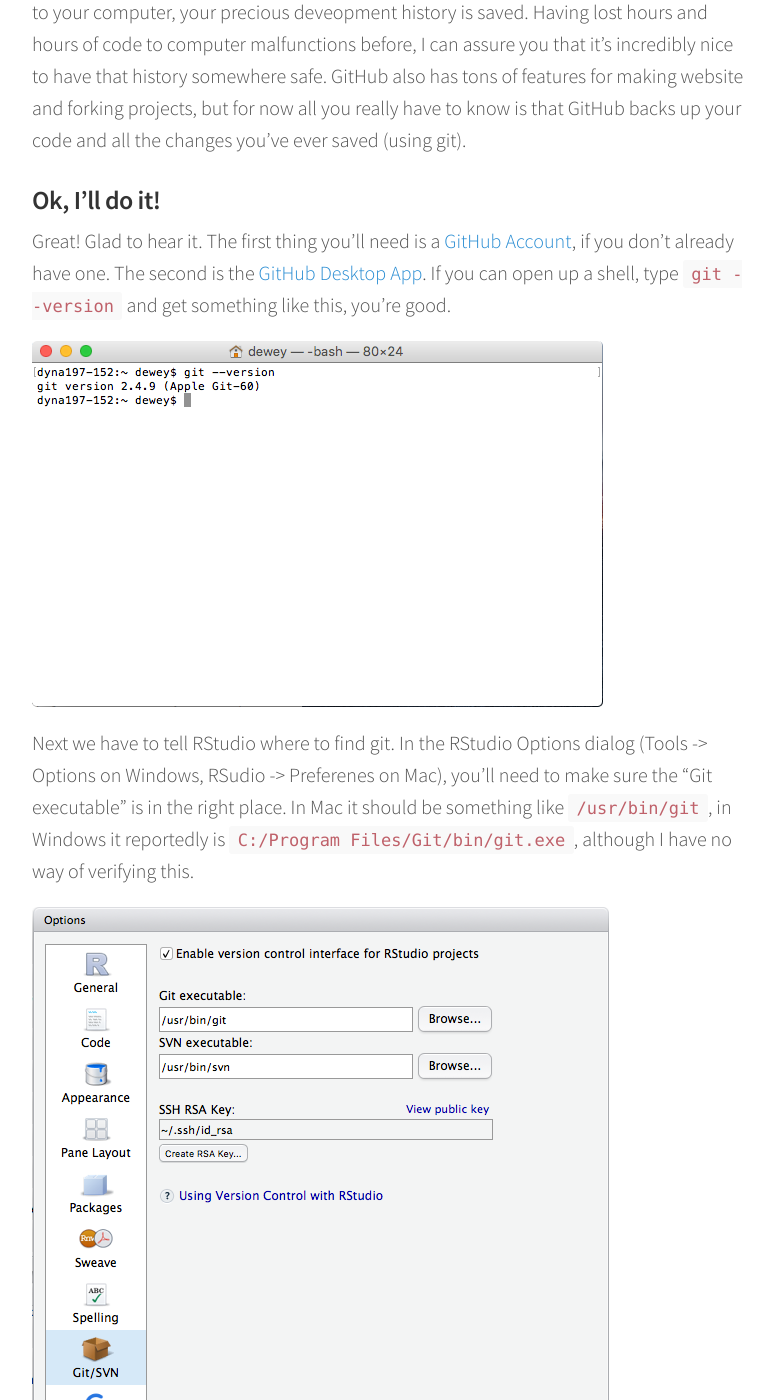
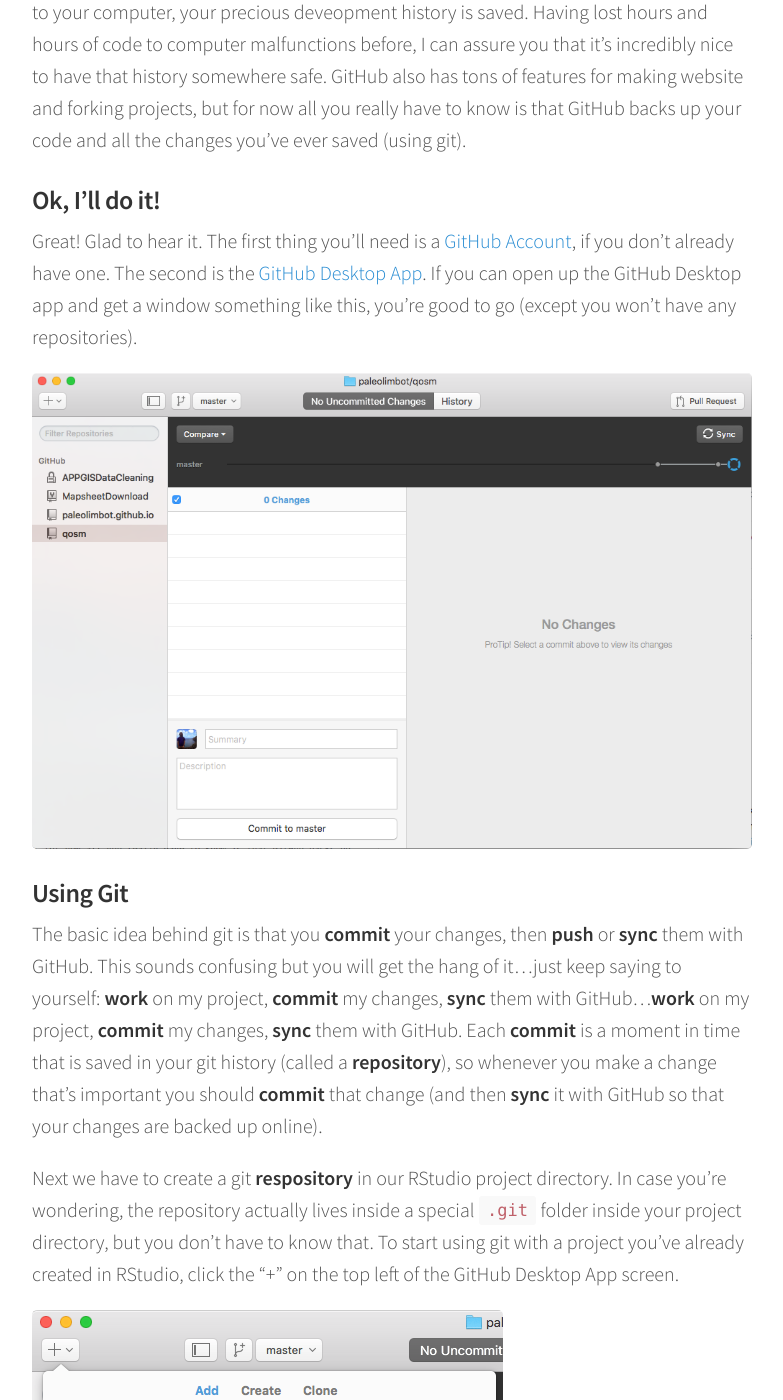
Before and after one commit to paleolimbot/paleolimbot.github.io, a Jekyll site: the page built from tutorial/gitRdone/index.md, in a window 1280 px wide and 1400 px high, scrolled down 7008 px. Shown: the whole window, without its empty margins (248-1031 px from the left). Built offline with Jekyll 4.4.1, drawn with Linux system fonts in a browser that asks for light colours; Markdown is read by kramdown in place of the engine named in the settings; some of the changed text lies outside the part shown.

Commit message:
update gitRdone tutorial

```diff
--- a/tutorial/gitRdone/index.md
+++ b/tutorial/gitRdone/index.md
@@ -138,7 +138,7 @@
 
 The whole point of this tutorial is to write code that you can **share** and **use easily in the future**. Now that we have nice, clean *modularized* code, we can use **git** to *create a history of the changes* we make in our project, and **GitHub** to *backup these changes* and make it easy for others (and ourselves) to use the code we've spent hours and hours writing.
 
-### Why use git?
+### Why use Git?
 
 Have you ever saved versions of an R script like "myscript_version1.R", "myscript_version2.R", myscript_final.R" (and inevitably) "myscript_final_real_actually.R"? Before I discovered git I certainly did, because that history is an important history to keep...what worked in the past (in case something you try in the future doesn't). You can save as many times as you want using git without ever having confusing copies of your file. Some projects can have hundreds or thousands of files, making it unweildy to do anything else. The average R script writer isn't in this category, but it's still useful to have that history kept intact. Here's an example (not from R) of a file I worked on extensively for an Android app I wrote...you can see each line of code and why I changed them.
 
@@ -150,18 +150,62 @@
 
 ### Ok, I'll do it!
 
-Great! Glad to hear it. The first thing you'll need is a [GitHub Account](https://github.com/join), if you don't already have one. The second is the [GitHub Desktop App](https://desktop.github.com/). If you can open up a shell, type `git --version` and get something like this, you're good.
+Great! Glad to hear it. The first thing you'll need is a [GitHub Account](https://github.com/join), if you don't already have one. The second is the [GitHub Desktop App](https://desktop.github.com/). If you can open up the GitHub Desktop app and get a window something like this, you're good to go (except you won't have any repositories).
 
-![git test](images/3_testgit.png)
+![github blame view](images/3_githubdesktopstart.png)
 
-Next we have to tell RStudio where to find git. In the RStudio Options dialog (Tools -> Options on Windows, RSudio -> Preferenes on Mac), you'll need to make sure the "Git executable" is in the right place. In Mac it should be something like `/usr/bin/git`, in Windows it reportedly is `C:/Program Files/Git/bin/git.exe`, although I have no way of verifying this.
+### Using Git
 
-![git test](images/4_rstudiogitexec.png)
+The basic idea behind git is that you **commit** your changes, then **push** or **sync** them with GitHub. This sounds confusing but you will get the hang of it...just keep saying to yourself: **work** on my project, **commit** my changes, **sync** them with GitHub...**work** on my project, **commit** my changes, **sync** them with GitHub. Each **commit** is a moment in time that is saved in your git history (called a **repository**), so whenever you make a change that's important you should **commit** that change (and then **sync** it with GitHub so that your changes are backed up online).
 
-Next, open up the project you want to start using git with, and go to Tools -> Version Control -> Project Setup. If you've setup Git properly, you should be able to change the "Version control system" to "Git", and initialize a new repository.
+Next we have to create a git **respository** in our RStudio project directory. In case you're wondering, the repository actually lives inside a special `.git` folder inside your project directory, but you don't have to know that. To start using git with a project you've already created in RStudio, click the "+" on the top left of the GitHub Desktop App screen.
 
-![git test](images/5_gitinit.png)
+![github blame view](images/4_desktopadd.png)
 
-Now you'll see there's a "Git" tab next to "Environment" and "History".
+![github blame view](images/5_afteradd.png)
 
-![git test](images/6_gittab.png)
+You will now have a very confusing looking screen telling you that you have "Uncommited Changes" in your `.Rproj.user` folder. The `.Rproj.user` folder is a folder that RStudio generates automatically that we need to tell git to ignore. To do this, choose "Repository Settings..." under the "Repository" menu.
+
+![github blame view](images/6_reposettings.png)
+
+Then we have to add a few lines under "Ignored Files" so that Git knows that we don't want to track changes to files that RStudio generates automatically. The three lines that you'll need in RStudio projects are `.Rproj.user`, `.Rdata`, and `.Rhistory` (note the leading `.` in each).
+
+![github blame view](images/7_gitignore.png)
+
+Once you hit "Save", you should get a much more manageable looking window showing all the files you have in the repository. If there's any more you'd like to ignore (such as files that are generated by a script or large input files) you can right click the file and choose "Ignore" (the app will automatically add a line to your `.gitignore` file). In a few steps we'll be uploading this data to GitHub, so if there's any data that shouldn't be available to the world, you'll also want to "Ignore" those files as well. If you want to "Ignore" an entire foler, you'll have to do that in the "Repository Settings" dialog that we just used. Your screen should now look like this:
+
+![github blame view](images/8_afterignore.png)
+
+Now you're ready to make your first **commit**! You'll notice the check mark on the left next to all your files. For your first commit, you'll want to leave all of these checked (any file that isn't checked will not be included in your **commit**). Type a short message like "first commit", in the "Summary" box, and click "Commit to master".
+
+![github blame view](images/9_firstcommit.png)
+
+Your screen should now look like this. Now that we've made our first **commit**, we will **push**/**sync** our data to GitHub. Since we haven't created a place for our **repository** on GitHub yet, we need to click on **Publish**, at the top right of the screen.
+
+![github blame view](images/10_afterfirstcommit.png)
+
+Type in a name and click "Publish". **Note that once you do this anybody will be able to see the files in your project**. It's unlikely anybody will care, but if you have code or data you'd like to keep private, you'll have to upgrade your GitHub account or "Ignore" the file in the GitHub Desktop app. This is mostly not a problem, generally having your development history is more valuable than anybody wanting to steal your data/code.
+
+![github blame view](images/11_publish.png)
+
+Now that you've created a place for your **repository** on GitHub, your screen should look like this. Note that "Publish" has now become **Sync**.
+
+![github blame view](images/12_afterpublish.png)
+
+It's worth checking out how your repository looks on the web now, since you can now access it through the GitHub website. Go to github.com or Right click your repository and choose "View On GitHub", and you should end up with something like this:
+
+![github blame view](images/13_githubweb.png)
+
+If all your files are there you've done it right! Your precious code is now backed up for all eternity (well, as long as GitHub is a business, which will probably be a long time). Now that everything is setup, let's go through another round of **work** on your project, **commit** your changes, and **sync** to GitHub. Open up your project in RStudio and edit one of your files, then hop back to the GitHub Desktop App and go to the "Uncommitted Changes" tab. I added a comment in one of my files, and when I opened up the GitHub Desktop app it looked like this.
+
+![github blame view](images/14_updatefile.png)
+
+Now we have to **commit** the changes we made. Type a message describing the changes you made (and do try to be descriptive, things like "update project" are not helpful when you're looking back through your history). Click "Commit to master" to commit your changes!
+
+![github blame view](images/15_commitfile.png)
+
+Then click **Sync** to upload your changes to GitHub. Now your changes are backed up! I always do this when I do something coding that I really don't want to do again (I think I already mentioned the time I lost a whole day of coding and almost cried). Try the **work** on your project, **commit** your changes, and **sync** to GitHub cycle a few more times just to get the hang of it, once things are setup it's pretty easy.
+
+We're almost done, but the one more thing I'd like to mention is that support for Git is built in to RStudio itself! This tutorial uses the GitHub app because it's very user friendly, but for projects that I work on primarily in RStudio it's very convenient to do my committing and pushing from within RStudio itself without having to bother with the GitHub Desktop app. For this, I'll refer you to [Hadley Wickam's tutorial](http://r-pkgs.had.co.nz/git.html) on the subject.
+
+We've only scratched the surface with regard to what Git can do, but probably 95% of the time all I do with Git is **work**, **commmit**, and **sync** just to keep my code and data backed up somewhere that won't disappear if my computer dies. For all sorts of tutorials on how to use the app for collaboration with others and contributing to open source projects, check out the [GitHub help page](https://help.github.com/).
```
Also changed, not shown: tutorial/gitRdone/images/10_afterfirstcommit.png (added), tutorial/gitRdone/images/11_publish.png (added), tutorial/gitRdone/images/12_afterpublish.png (added), tutorial/gitRdone/images/13_githubweb.png (added), tutorial/gitRdone/images/14_updatefile.png (added), tutorial/gitRdone/images/15_commitfile.png (added), tutorial/gitRdone/images/3_githubdesktopstart.png (added), tutorial/gitRdone/images/3_testgit.png (deleted), tutorial/gitRdone/images/4_desktopadd.png (added), tutorial/gitRdone/images/4_rstudiogitexec.png (deleted), tutorial/gitRdone/images/5_afteradd.png (added), tutorial/gitRdone/images/5_gitinit.png (deleted), tutorial/gitRdone/images/6_gittab.png (deleted), tutorial/gitRdone/images/6_reposettings.png (added), 3 more files.
